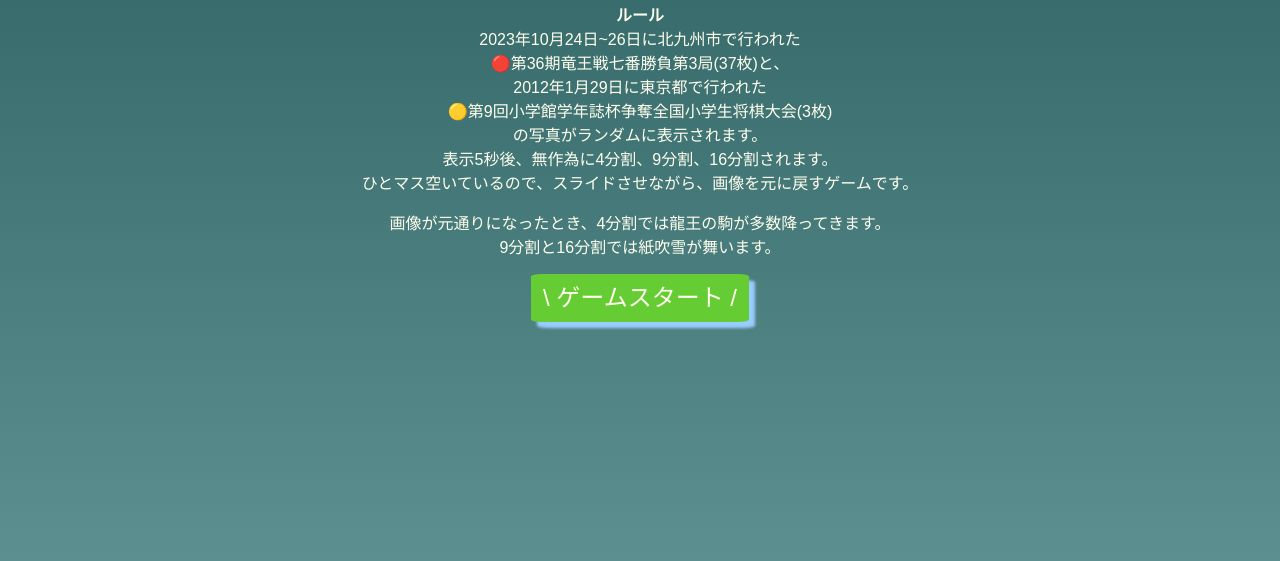
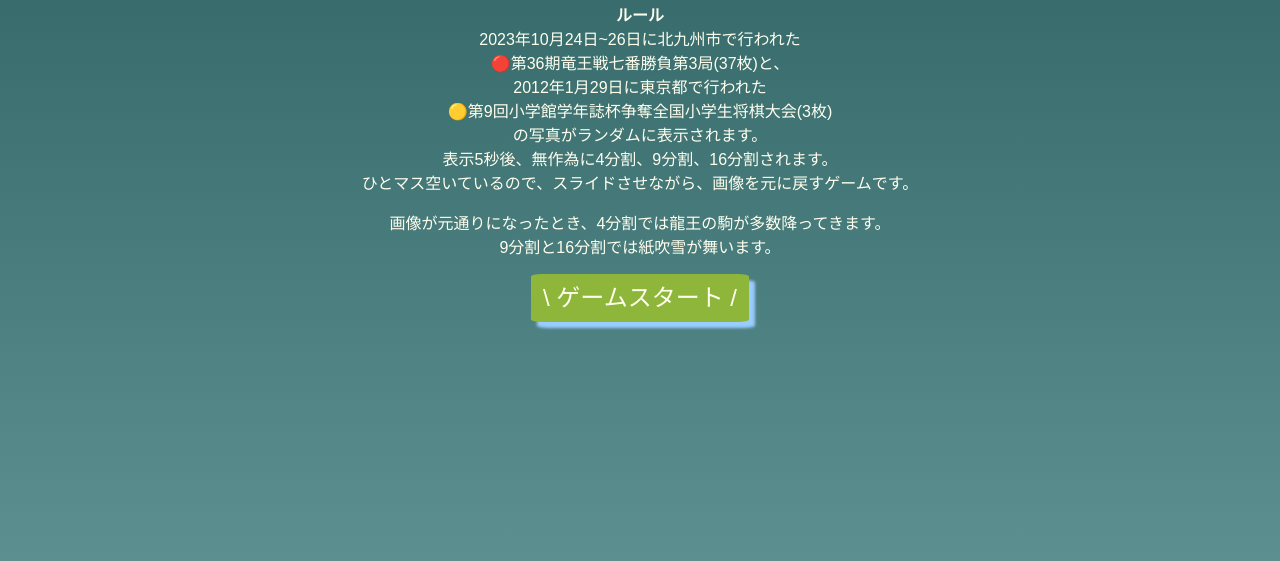
Before and after one commit to HappyKumamoto/CoverOfDragonKing, a plain HTML site: page index.html in a window 1280 px wide. Shown: the part 87-648 px from the top of the page. Drawn offline with Linux system fonts and the light colour scheme.

Commit message:
Update cover.css

```diff
--- a/cover.css
+++ b/cover.css
@@ -14,7 +14,7 @@ body{
   text-align    : center;      /* 文字位置   */
   cursor        : pointer;     /* カーソル   */
   padding       : 12px 12px;   /* 余白       */
-  background    : #66CC33;     /* 背景色     */
+  background    : #8EB63B;     /* 背景色     */
   color         : #FFFFEE;     /* 文字色     */
   line-height   : 1em;         /* 1行の高さ  */
   transition    : .3s;         /* なめらか変化 */
```
